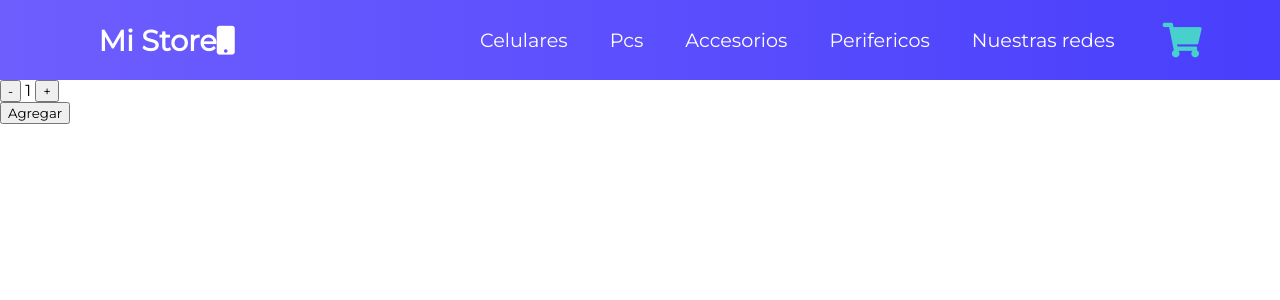
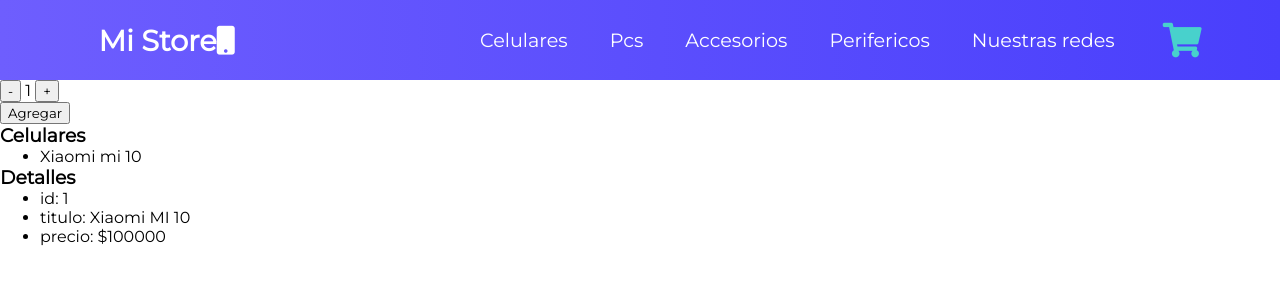
Before and after one commit to jonirea/mi-store, a React (Create React App) app: page / in a window 1280 px wide. Shown: the top 300 px of the page. Built offline with nearby package versions, Linux system fonts and the light colour scheme.

Commit message:
Lo mejor en tecnologia

```diff
--- a/src/App.js
+++ b/src/App.js
@@ -3,19 +3,24 @@ import Navbar from "./componentes/Navbar/Navbar";
 import './App.css';
 import ItemListContainer from './componentes/ItemListContainer/ItemListContainer'
 import ItemCount from './componentes/ItemCount/ItemCount';
+import CelusContainer from './componentes/ItemListContainer/ItemDetailCointainer'
+import CelusDetail from './componentes/ItemListContainer/ItemDetail'
 
 
 function App() {
   return (
     <div className="App">
       <Navbar />
-      <ItemListContainer />
+      {/* <ItemListContainer /> */}
       <ItemCount
       valorInicial={1}
       minimo={1}
       maximo = {5}
       onAdd={cantidad => alert(`Agregados al carrito: ${cantidad}`)}
+
     />
+    <CelusContainer />
+    <CelusDetail />
     </div>
   );
 }
--- /dev/null
+++ b/src/componentes/ItemListContainer/ItemDetail.js
@@ -0,0 +1,42 @@
+import { useEffect, useState } from 'react';
+import React from 'react';
+
+
+function CeluList({ celulares }) {
+  return (
+    <ul>
+      {celulares.map(p => (
+        <li>{p}</li>
+      ))}
+    </ul>
+  );
+}
+
+
+function getCelus() {
+  return new Promise(res => {
+    setTimeout(() => {
+      res(["id:  1","titulo:  Xiaomi MI 10", "precio:  $100000"]);
+    }, 2000);
+  });
+}
+
+function CelusDetail() {
+  const [list, setList] = useState([]);
+  useEffect(() => {
+    getCelus().then(celulares => {
+       setList(celulares);
+    });
+  });
+
+  return <CeluList celulares={list} />;
+}
+
+export default function App() {
+  return (
+    <>
+      <h3>Detalles</h3>
+      <CelusDetail />
+    </>
+  );
+}
--- /dev/null
+++ b/src/componentes/ItemListContainer/ItemDetailCointainer.js
@@ -0,0 +1,42 @@
+import { useEffect, useState } from 'react';
+import React from 'react';
+
+
+function CeluList({ celulares }) {
+  return (
+    <ul>
+      {celulares.map(p => (
+        <li>{p}</li>
+      ))}
+    </ul>
+  );
+}
+
+
+function getCelus() {
+  return new Promise(res => {
+    setTimeout(() => {
+      res(['Xiaomi mi 10']);
+    }, 2000);
+  });
+}
+
+function CelusContainer() {
+  const [list, setList] = useState([]);
+  useEffect(() => {
+    getCelus().then(celulares => {
+       setList(celulares);
+    });
+  });
+
+  return <CeluList celulares={list} />;
+}
+
+export default function App() {
+  return (
+    <>
+      <h3>Celulares</h3>
+      <CelusContainer />
+    </>
+  );
+}
--- a/src/componentes/ItemListContainer/ItemListContainer.js
+++ b/src/componentes/ItemListContainer/ItemListContainer.js
@@ -1,29 +1,30 @@
-import React from 'react';
+// import React from 'react';
 
-const datos = [{
-    id: 1,
-    tittle: 'Xiaomi MI 10',
-    price: '$100000'
-},{
-    id: 2,
-    tittle: 'Samsung s10',
-    price: '$90000'
-}];
+// const datos = [{
+//     id: 1,
+//     tittle: 'Xiaomi MI 10',
+//     price: '$100000'
+// },{
+//     id: 2,
+//     tittle: 'Samsung s10',
+//     price: '$90000'
+// }];
 
-const getDatos = () => {
-    return new Promise((resolve, reject) => {
-        setTimeout(() => {
-            resolve(datos);
-        }, 2000);
-    });
-}
+// const getDatos = () => {
+//     return new Promise((resolve, reject) => {
+//         setTimeout(() => {
+//             resolve(datos);
+//         }, 2000);
+//     });
+// }
 
-getDatos().then((datos) => console.log(datos));
+// getDatos().then((datos) => console.log(datos));
 
 
 
 
 
-const ItemListContainer =_ => <tittle className= "tittle"></tittle>
 
-export default ItemListContainer;
+//const ItemListContainer =_ => <tittle className= "tittle"></tittle>
+
+//export default ItemListContainer;
```
